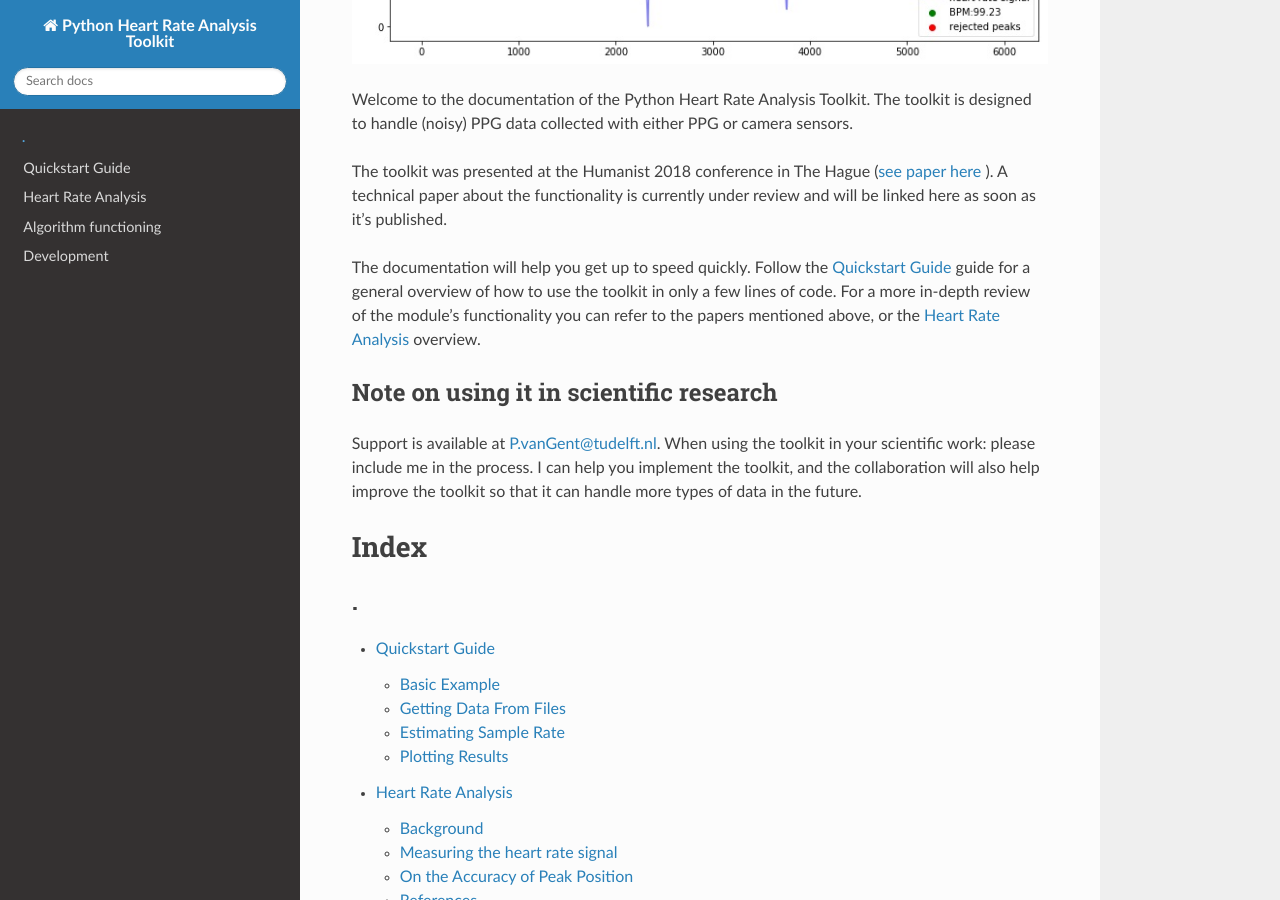
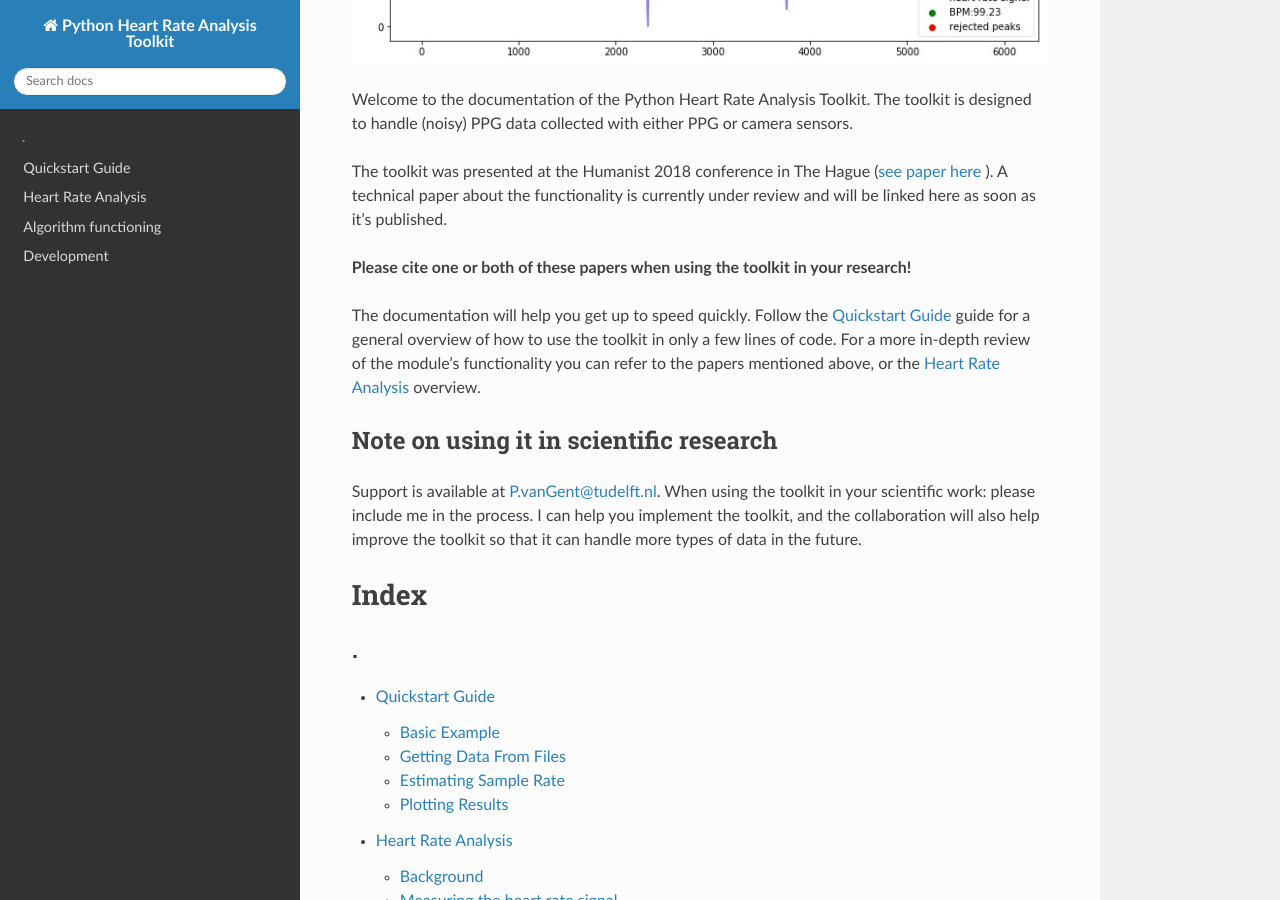
Before and after one commit to paulvangentcom/heartrate_analysis_python, a Sphinx documentation site: the page built from docs/source/index.rst, in a window 1280 px wide and 900 px high, scrolled down 494 px. Built offline with Sphinx 7.4.7 and the Read the Docs theme 2.0.0, drawn with Linux system fonts in a browser that asks for light colours.

Commit message:
V0.8.2
updated docs

```diff
--- a/docs/source/index.rst
+++ b/docs/source/index.rst
@@ -6,6 +6,8 @@ Welcome to Python Heart Rate Analysis Toolkit's documentation!
 Welcome to the documentation of the Python Heart Rate Analysis Toolkit. The toolkit is designed to handle (noisy) PPG data collected with either PPG or camera sensors.
 
 The toolkit was presented at the Humanist 2018 conference in The Hague (`see paper here <https://www.researchgate.net/publication/325967542_Heart_Rate_Analysis_for_Human_Factors_Development_and_Validation_of_an_Open_Source_Toolkit_for_Noisy_Naturalistic_Heart_Rate_Data>`_ ). A technical paper about the functionality is currently under review and will be linked here as soon as it's published.
+
+**Please cite one or both of these papers when using the toolkit in your research!**
 
 The documentation will help you get up to speed quickly. Follow the :ref:`quickstart` guide for a general overview of how to use the toolkit in only a few lines of code. For a more in-depth review of the module's functionality you can refer to the papers mentioned above, or the :ref:`heart rate analysis` overview.
 
```
